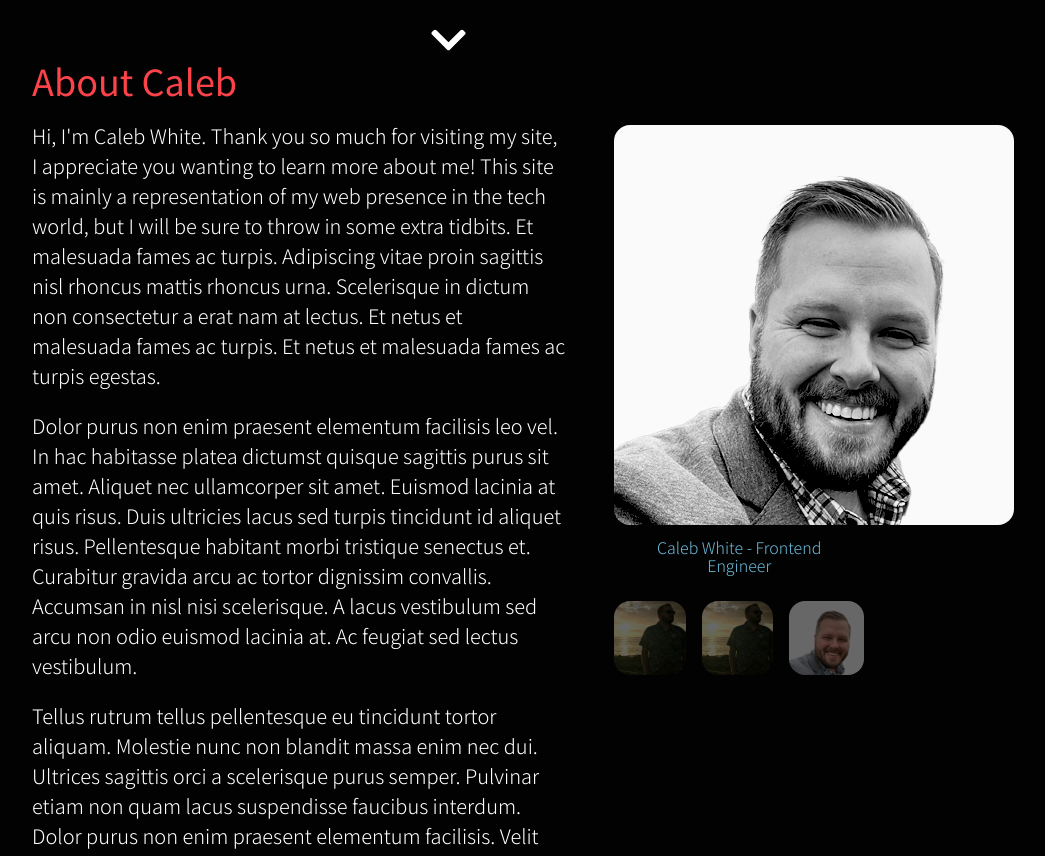
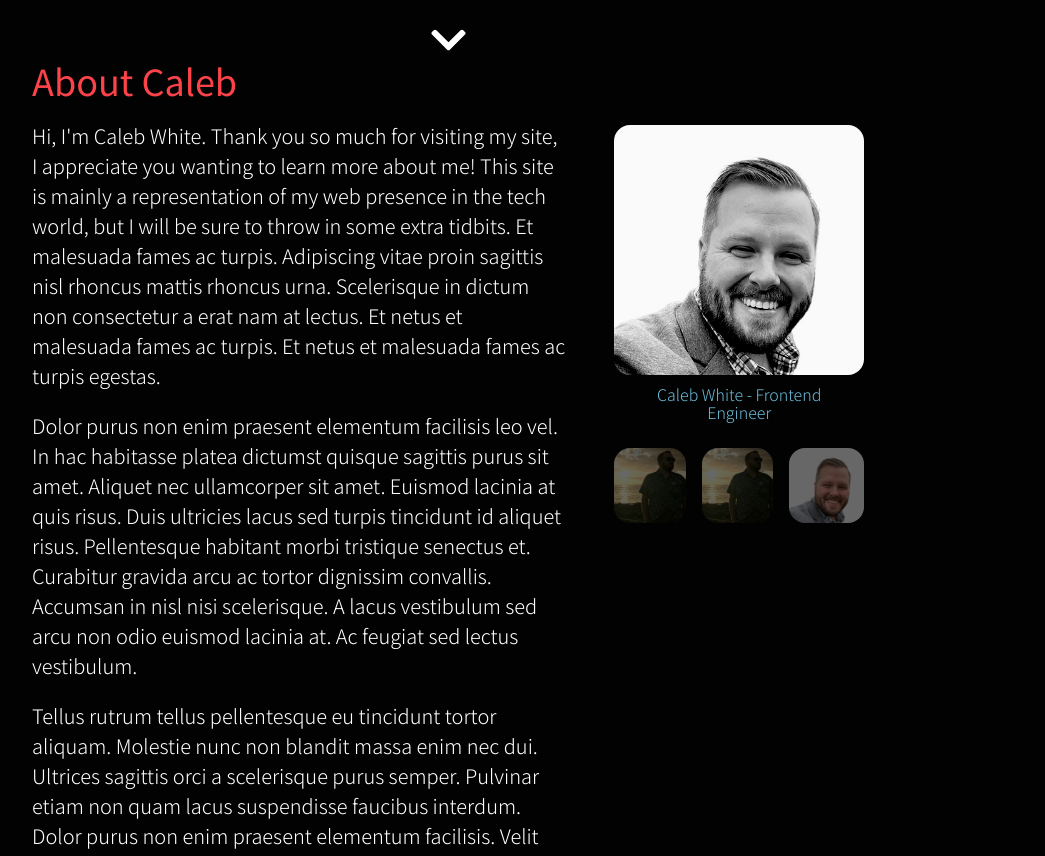
Before and after one commit to calebpdx/calebwhite-com-v2, a Next.js app: page / in a window 1280 px wide. Shown: the part 740-1596 px from the top of the page, without its empty margins (192-1237 px from the left). Built offline with nearby package versions, Linux system fonts and the light colour scheme.

Commit message:
updates to images on image switcher

```diff
--- a/components/about/profile.jsx
+++ b/components/about/profile.jsx
@@ -59,22 +59,22 @@ const Thumbs = styled.div`
 const imageDir = [
 	{
 		id: 1,
-		src: '/asset_images/caleb-grayscale.png',
+		src: '/asset_images/caleb-grayscale.jpg',
 		alt: 'Caleb White - Frontend Engineer',
 	},
 	{
 		id: 2,
-		src: '/asset_images/caleb-1.png',
+		src: '/asset_images/caleb-1_small.png',
 		alt: 'Beautiful Kaiui Sunset',
 	},
 	{
 		id: 3,
-		src: '/asset_images/caleb-1.png',
+		src: '/asset_images/caleb-1_small.png',
 		alt: 'Beautiful Kaiui Sunset',
 	},
 	{
 		id: 4,
-		src: '/asset_images/caleb.png',
+		src: '/asset_images/caleb_small.png',
 		alt: 'Caleb in Color',
 	},
 ]
@@ -88,20 +88,20 @@ const Profile = () => {
 				.filter((image) => image.id == activeImg)
 				.map((currentImage) => (
 					<figure key={currentImage.id}>
-						{/* <Image
+						<Image
 							src={currentImage.src}
 							width={350}
 							height={350}
-							quality={50}
+							quality={25}
 							className='rounded'
 							layout='responsive'
 							loading='eager'
-						/> */}
-						<img
+						/>
+						{/* <img
 							src={currentImage.src}
 							alt={currentImage.alt}
 							className='rounded'
-						/>
+						/> */}
 						<figcaption>{currentImage.alt}</figcaption>
 					</figure>
 				))}
```
